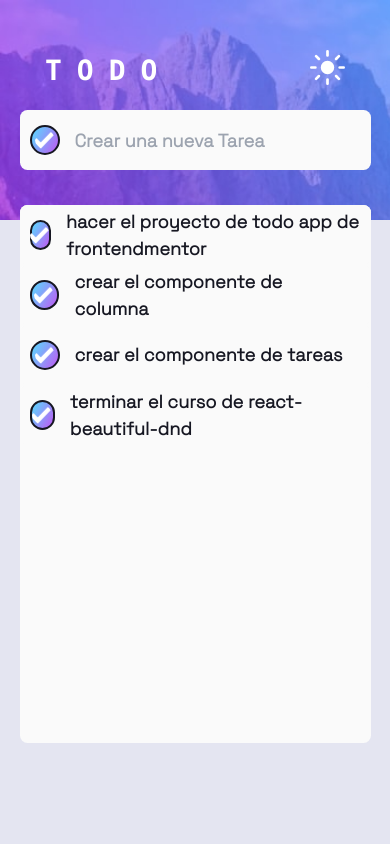
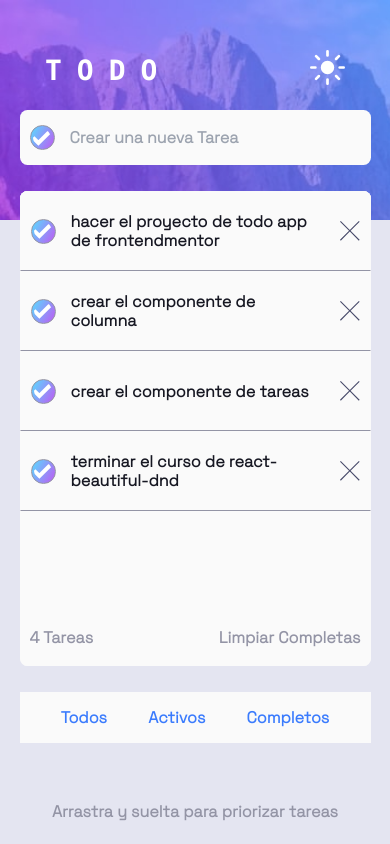
Before and after one commit to anonimussapee/fdo, a React (Vite) app: page / in a window 390 px wide. Built offline with nearby package versions, Linux system fonts and the light colour scheme.

Commit message:
i finished mobile view

```diff
--- /dev/null
+++ b/src/Components/BottomTaskState/index.jsx
@@ -0,0 +1,10 @@
+const BottomTaskState = ({itemsTotal, clearAction}) => {
+  return (
+    <div className='w-full h-[12%] px-4  box-primary flex justify-between items-center text-[--Very-Light-Gray]'>
+       <p>{itemsTotal || 4 } Tareas</p>
+       <p onClick={clearAction} >Limpiar Completas</p>
+    </div>
+  )
+}
+
+export {BottomTaskState}
--- /dev/null
+++ b/src/Components/CheckCircle/index.jsx
@@ -0,0 +1,10 @@
+const CheckCircle = ({checkAction, stateCheck}) => {
+
+  return (
+    <span  className={`img w-[25px] min-w-[25px] h-[25px] min-h-[25px] rounded-full border-[1px] border-[var(--Very-Light-Gray)]  ${stateCheck ? 'check-active' : 'bg-transparent'}  relative flex justify-center items-center`} onClick={checkAction || null}>
+      <span className={`img w-[18px] h-[18px] rounded-full  ${stateCheck ? 'check-active-icon absolute' : 'none'} `}></span>
+    </span>
+  )
+}
+
+export {CheckCircle}
--- /dev/null
+++ b/src/Components/ContainerItems/index.jsx
@@ -0,0 +1,41 @@
+import { Droppable } from 'react-beautiful-dnd'
+import { BottomTaskState } from '../BottomTaskState'
+import { Items } from '../Items'
+import { NavigatorTodos } from '../NavigatorTodos'
+
+const ContainerItems = ({ items}) => {
+  return (
+    <div className='box-primary flex flex-col sm:justify-between w-full h-[75%] rounded-xl overflow-hidden'>
+      <Droppable
+        droppableId='task-container'
+
+      >
+        {
+          (provided) => (
+            <div id='scroll-container' className=' w-full h-[88%] box-primary flex flex-col overflow-y-scroll'
+              ref={provided.innerRef}
+            >
+              {items.map((item, index) => {return (
+                <Items key={index} item={item} index={index}/>
+              )})}
+              {provided.placeholder}
+            </div>
+          )
+        }
+      </Droppable>
+      <BottomTaskState/>
+    </div>
+
+  )
+}
+const Container= ({children}) => {
+  return (
+    <div className='main-container-column w-[90%] min-w-[320px] max-w-[600px] h-[75vh]  absolute flex flex-col justify-between font-bold '>
+      {children}
+
+      <NavigatorTodos/>
+    </div>
+  )
+}
+
+export {ContainerItems, Container}
--- /dev/null
+++ b/src/Components/CreateTodo/index.jsx
@@ -0,0 +1,15 @@
+import { useState } from 'react'
+import { CheckCircle } from '../CheckCircle'
+
+const CreateTodo = () => {
+  const [todoName, setTodoName] = useState('')
+
+  return (
+    <div className=' flex-grow-[1] max-h-[55px]  flex items-center gap-6 p-4 box-primary rounded-xl'>
+     <CheckCircle stateCheck={true}/>
+      <input className='box-primary dark:placeholder:text-[--text-color-primary] outline-none flex-grow-[1]' name='todo-creator'  id='todo-creator' type='text' value={todoName} onChange={(e)=>{setTodoName(e.target.value)}} placeholder='Crear una nueva Tarea'/>
+    </div>
+  )
+}
+
+export {CreateTodo}
--- /dev/null
+++ b/src/Components/Items/index.jsx
@@ -0,0 +1,30 @@
+import { Draggable } from 'react-beautiful-dnd'
+import { CheckCircle } from '../CheckCircle'
+
+const Items = ({item, index}) => {
+  return (
+    <Draggable
+      draggableId={item.id}
+      index={index}
+    >
+      {
+        (provided) => (
+          <div className='items-of-todos box-primary  h-[80px] ss:h-[70px]  flex items-center justify-between gap-6 p-4 '
+          {...provided.draggableProps}
+          ref={provided.innerRef}
+          >
+            <CheckCircle stateCheck={true}/>
+            <p className='box-primary flex-grow-[1]'
+              {...provided.dragHandleProps}
+            >{item.content}</p>
+            <span className='cross-icon img '></span>
+          </div>
+
+        )
+      }
+
+    </Draggable>
+  )
+}
+
+export {Items}
--- /dev/null
+++ b/src/Components/NavigatorTodos/index.jsx
@@ -0,0 +1,11 @@
+const NavigatorTodos = ({active}) => {
+  return (
+    <div className='w-full h-[8%] flex  items-center justify-evenly box-primary font-bold text-[--Very-Light-Gray]'>
+      <p className={` ${active ? '' : 'text-[--Bright-Blue]'}`}>Todos</p>
+      <p className={` ${active ? '' : 'text-[--Bright-Blue]'}`}>Activos</p>
+      <p className={` ${active ? '' : 'text-[--Bright-Blue]'}`}>Completos</p>
+    </div>
+  )
+}
+
+export {NavigatorTodos}
--- a/src/Pages/App/App.css
+++ b/src/Pages/App/App.css
@@ -15,14 +15,15 @@
   --Very-Dark-Grayish-Blue-2: #393a4c;
 
 }
+/*  #4d5066*/
 .dark{
-  --bg-primary: #25273c;
+  --bg-primary:  #161722 ;
   --Light-Grayish-Blue: #cacde8;
   --Dark-Grayish-Blue: #777a92;
-  --bg-box-primary: #4d5066;
+  --bg-box-primary: #25273c;
   --text-color-primary: #d2d3db ;
 }
-*{
+*,*::before,*::after{
   padding: 0;
   margin: 0;
   box-sizing: border-box;
@@ -31,13 +32,33 @@ html{
   font-size: 62.5%;
 }
 body{
-  font-size: 1.8rem;
+  font-size: 1.6rem;
   font-family: 'Space Grotesk', sans-serif;
   background-color: var(--bg-primary);
+}
+#scroll-container::-webkit-scrollbar{
+display: none;
 }
 .box-primary{
   background-color: var(--bg-box-primary);
   color: var(--text-color-primary);
+  line-height: 1.9rem;
+}
+
+/* styles of item component */
+.items-of-todos{
+  border-color: transparent;
+  border-bottom:var(--Very-Light-Gray) solid ;
+  border-width: .5px;
+}
+.cross-icon{
+  background-image: url(../../assets/icon-cross.svg);
+  width: 20px;
+  height: 20px;
+  min-width: 20px;
+  min-height: 20px;
+  max-width: 20px;
+  max-height: 20px;
 }
 .check-active{
   background:var(--Check-Background);
@@ -45,6 +66,7 @@ body{
 .check-active-icon{
   background-image: url(../../assets/icon-check.svg);
 }
+/* styles basics */
 .img{
   background-position: center;
   background-repeat: no-repeat;
@@ -98,6 +120,7 @@ body{
     height: 220px;
   }
 
+
 }
 
 @media (min-width : 751px) {
--- a/src/Pages/App/index.jsx
+++ b/src/Pages/App/index.jsx
@@ -1,79 +1,11 @@
 import { useState } from 'react'
 import './App.css'
-import { DragDropContext, Draggable, Droppable } from 'react-beautiful-dnd'
+import { DragDropContext} from 'react-beautiful-dnd'
+import { CreateTodo } from '../../Components/CreateTodo'
+import { Container, ContainerItems } from '../../Components/ContainerItems'
 
-const CheckCircle = ({checkAction, stateCheck}) => {
 
-  return (
-    <span  className={`img w-[30px] h-[30px] rounded-full border-[2px] border-[var(--text-color-primary)]  ${stateCheck ? 'check-active' : 'bg-transparent'}  relative flex justify-center items-center`} onClick={checkAction || null}>
-      <span className={`img w-[20px] h-[20px] rounded-full  ${stateCheck ? 'check-active-icon absolute' : 'none'} `}></span>
-    </span>
-  )
-}
 
-const CreateTodo = () => {
-  const [todoName, setTodoName] = useState('')
-
-  return (
-    <div className=' flex-grow-[1] max-h-[60px]  flex items-center gap-6 p-4 box-primary rounded-xl'>
-     <CheckCircle stateCheck={true}/>
-      <input className='box-primary dark:placeholder:text-[--text-color-primary] outline-none' type='text' value={todoName} onChange={(e)=>{setTodoName(e.target.value)}} placeholder='Crear una nueva Tarea'/>
-    </div>
-  )
-}
-const Items = ({item, index}) => {
-  return (
-    <Draggable
-      draggableId={item.id}
-      index={index}
-    >
-      {
-        (provided) => (
-          <div className=' flex-grow-[1] max-h-[60px]  flex items-center gap-6 p-4 box-primary rounded-xl'
-          {...provided.draggableProps}
-          ref={provided.innerRef}
-          >
-            <CheckCircle stateCheck={true}/>
-            <p className='box-primary'
-              {...provided.dragHandleProps}
-            >{item.content}</p>
-          </div>
-
-        )
-      }
-
-    </Draggable>
-  )
-}
-const ContainerItems = ({ items}) => {
-  return (
-    <Droppable
-      droppableId='task-conatiner'
-
-    >
-      {
-        (provided) => (
-          <div className=' w-full h-[85%] box-primary rounded-xl flex flex-col'
-            ref={provided.innerRef}
-          >
-            {items.map((item, index) => {return (
-              <Items item={item} index={index}/>
-            )})}
-            {provided.placeholder}
-          </div>
-        )
-      }
-    </Droppable>
-
-  )
-}
-const Container= ({children}) => {
-  return (
-    <div className='main-container-column w-[90%] min-w-[320px] max-w-[600px] h-[75vh]  absolute flex flex-col justify-between font-bold '>
-      {children}
-    </div>
-  )
-}
 
 const App = () => {
 
@@ -116,7 +48,7 @@ const App = () => {
   }
 
   return (
-    <section className="w-full min-w-[320px] relative flex flex-col items-center ">
+    <section className="w-full min-w-[320px] h-full  flex flex-col items-center ">
       {/* this section are to header image, title and logo */}
       <div className={`main-bg-image ${ handleMode ? 'bg-todo-dark' : 'bg-todo-ligth ' } relative `}>
         <div className='title-and-icon-container flex justify-between '>
@@ -142,7 +74,7 @@ const App = () => {
 
         </DragDropContext>
       </Container>
-
+      <p className='text-[--Very-Light-Gray] absolute bottom-8 font-extrabold'> Arrastra y suelta para priorizar tareas</p>
 
 
     </section>
--- a/tailwind.config.js
+++ b/tailwind.config.js
@@ -7,7 +7,8 @@ export default {
   ],
   theme: {
     screens : {
-      smMax : '750px',
+      smMax : {'max':'750px'},
+      ss : { 'min' : '600px'},
       sm : { 'min' : '751px'}
     },
     extend: {},
```
